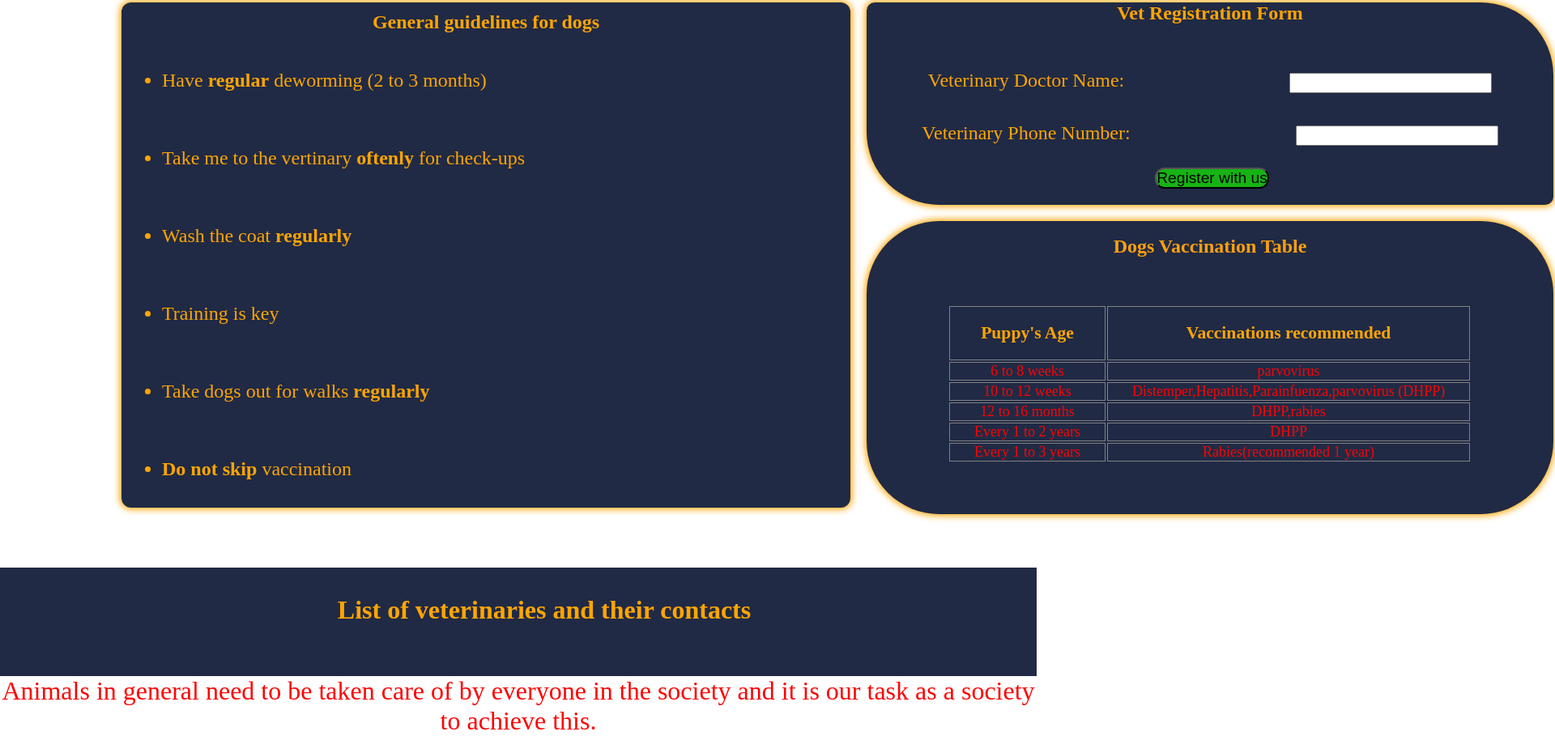
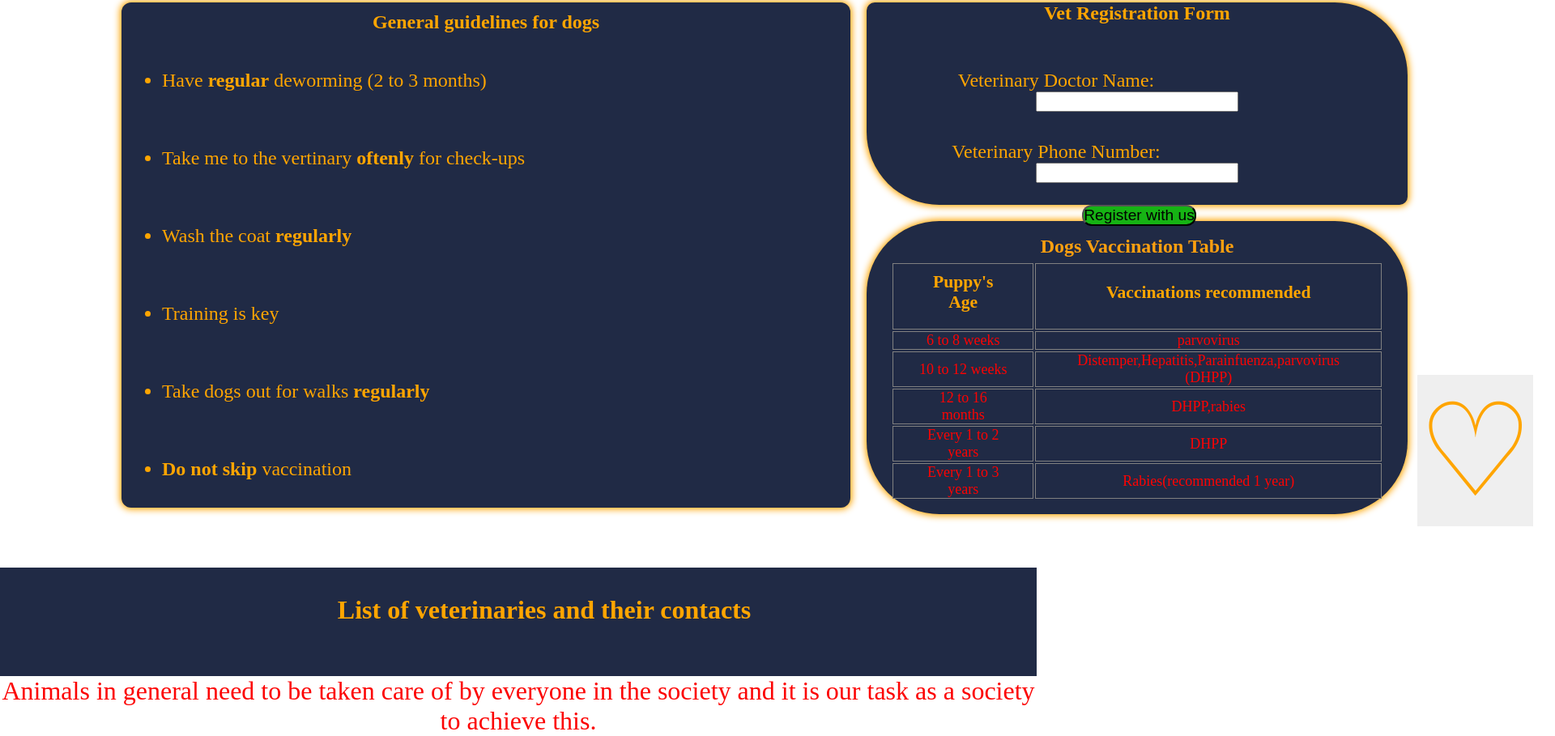
Before and after one commit to Mutagah/says-my-vertinary, a plain HTML site: page index.html in a window 1280 px wide. Shown: the part 158-1067 px from the top of the page at 81% size, 1920 px wide, since content can reach past the window. Drawn offline with Linux system fonts and the light colour scheme; no server answers.

Commit message:
Fixed and issue with styling of the like button

```diff
--- a/style.css
+++ b/style.css
@@ -55,14 +55,14 @@ body{
     color: #ffa500;
     position: absolute;
     top: 460px;
-    left: 880px;
+    left: 680px;
     font-size: 160px;
     cursor: pointer;
 }
 .doggy2{
     text-align: center;
     margin-left: 20px;
-    width: 212px;
+    width: 167px;
     position: relative;
 }
 .myForm{
@@ -125,10 +125,11 @@ a{
     color: #fc0303;
 }
 .myTable table{
-    padding: 58px 100px;
+    padding-top: 5px;
+    padding-right :30px;
 }
 .myTable table th{
-    padding-top: 20px;
+    padding-top: 10px;
 }
 .myTable table tr{
     padding-left: 0px;
```
